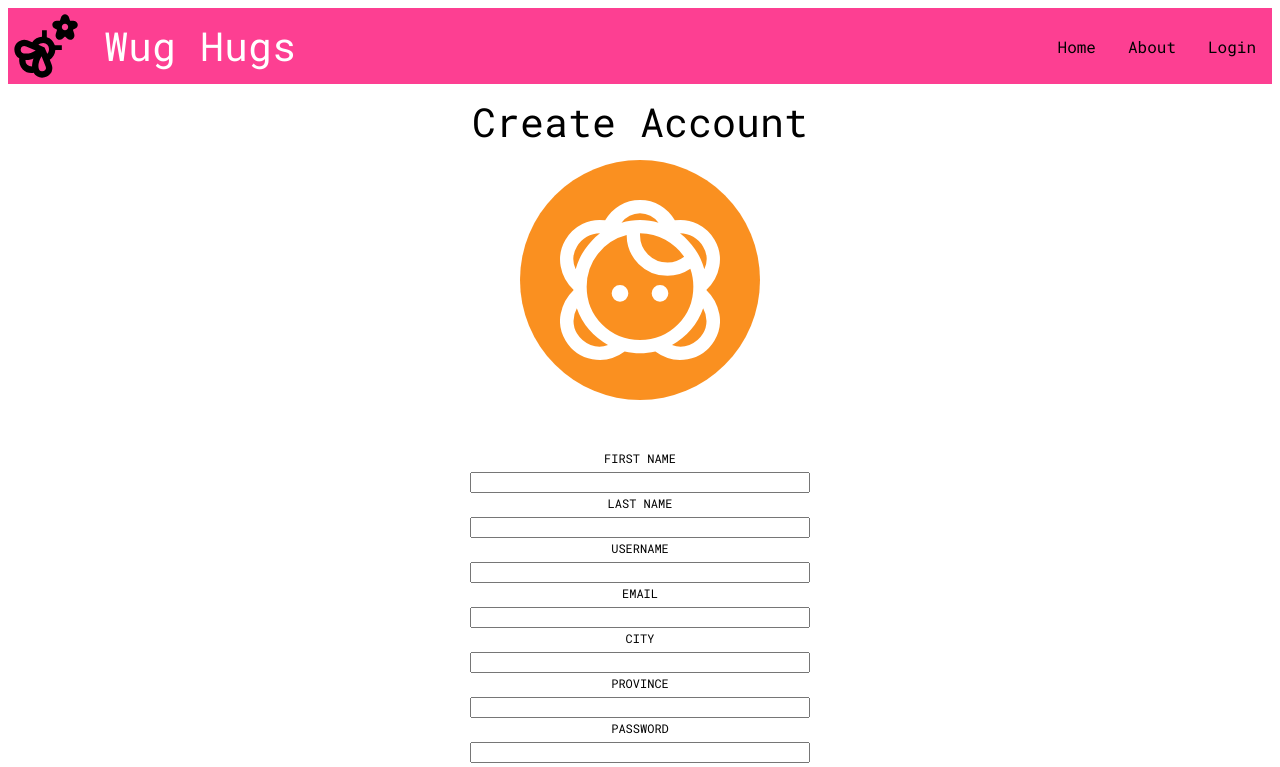
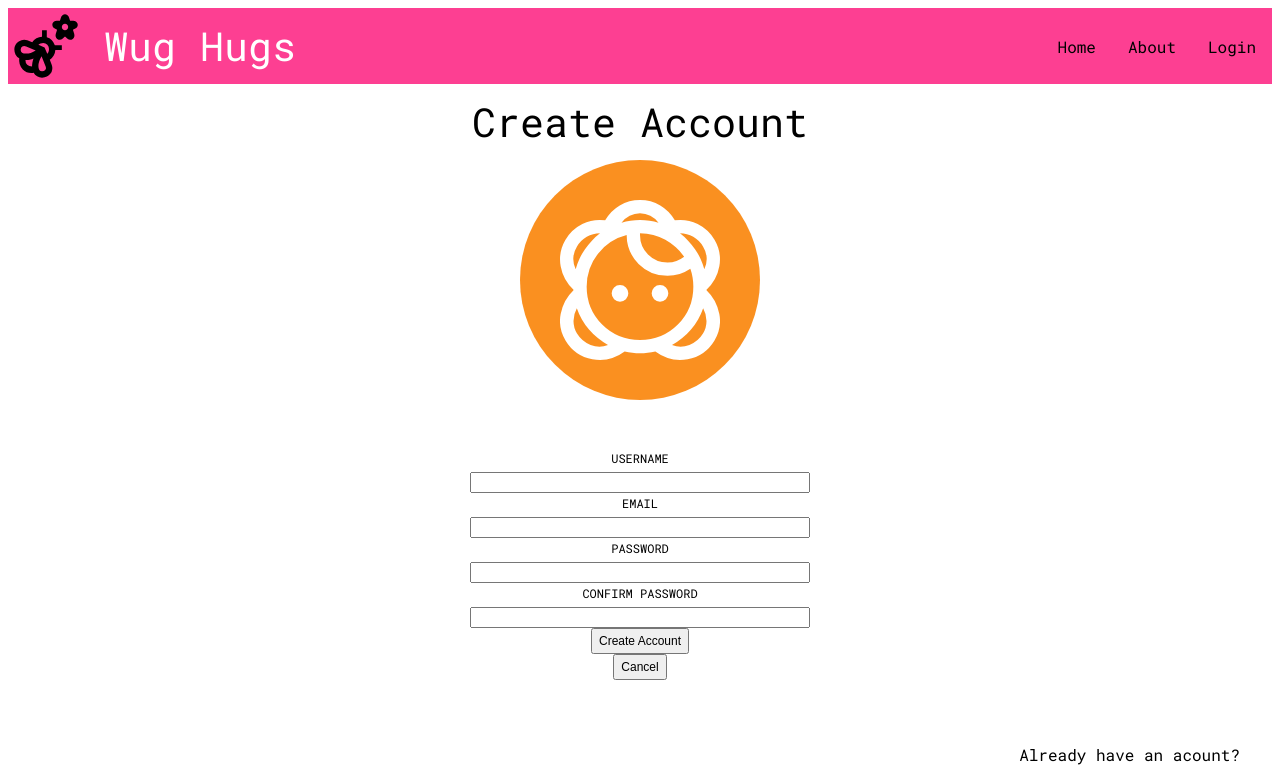
Before and after one commit to spaco22/wughugs-client, a React (Vite) app: page /new-user in a window 1280 px wide. Shown: the top 767 px of the page. Built offline with nearby package versions, Linux system fonts and the light colour scheme; no server answers.

Commit message:
remove extra fields

```diff
--- a/src/Pages/NewUserPage/NewUserPage.jsx
+++ b/src/Pages/NewUserPage/NewUserPage.jsx
@@ -78,18 +78,6 @@ function NewUserPage() {
       <div className="new-user__img"></div>
 
       <form className="form" action="submit" onSubmit={handleAddUserSubmit}>
-
-      <label htmlFor="firstName" className="form__label">
-          First Name
-        </label>
-        <input type="text" className="form__input" name="firstName" />
-
-        <label htmlFor="lastName" className="form__label">
-          Last Name
-        </label>
-        <input type="text" className="form__input" name="lastName" />
-
-
         <label htmlFor="username" className="form__label">
           Username
         </label>
@@ -99,16 +87,6 @@ function NewUserPage() {
           Email
         </label>
         <input type="text" className="form__input" name="email" />
-
-        <label htmlFor="city" className="form__label">
-          City
-        </label>
-        <input type="text" className="form__input" name="city" />
-
-        <label htmlFor="Province" className="form__label">
-          Province
-        </label>
-        <input type="text" className="form__input" name="province" />
 
         <label htmlFor="pass" className="form__label">
           Password
```
